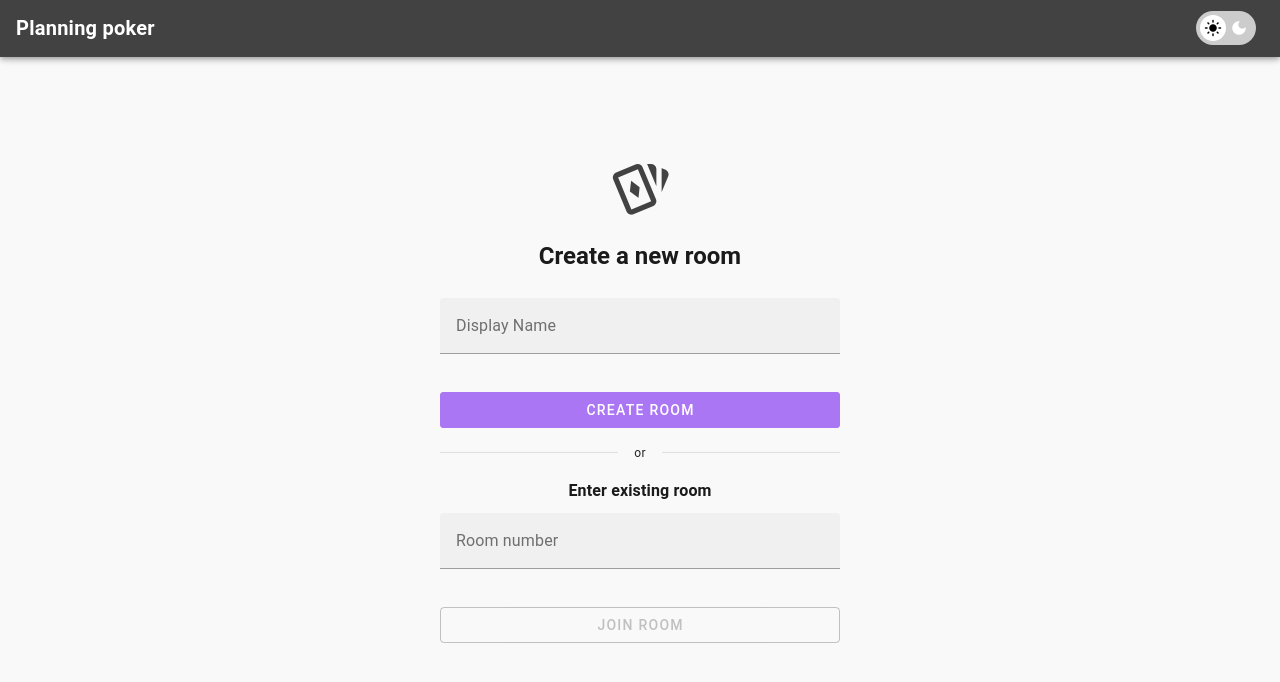
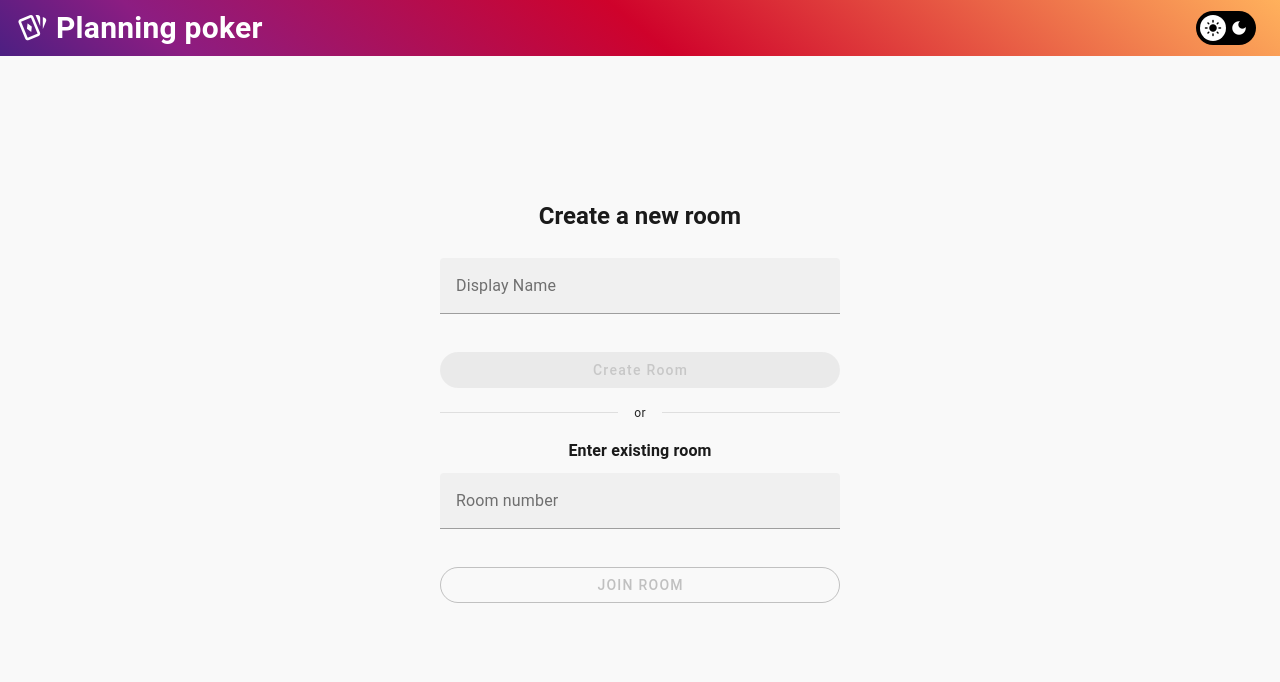
Before and after one commit to ambertaal/scrum-poker, a Vue app: page / in a window 1280 px wide. Shown: the top 682 px of the page. Built offline with nearby package versions, Linux system fonts and the light colour scheme; a small style sheet from the web is missing.

Commit message:
feat: adjusted styling

```diff
--- a/src/components/AppIcon.vue
+++ b/src/components/AppIcon.vue
@@ -1,10 +1,10 @@
 <template>
-  <v-icon class="mb-4" size="64">mdi-cards-playing-outline</v-icon>
+  <v-icon size="32">mdi-cards-playing-outline</v-icon>
 </template>
 
 <style scoped>
 .v-icon {
-  color: #424242;
+  color: #ffffff;
 }
 .dark .v-icon {
   color: #ffffff;
--- a/src/components/CreateRoomForm.vue
+++ b/src/components/CreateRoomForm.vue
@@ -40,7 +40,7 @@
 
   <v-btn
     block
-    color="deep-purple-accent-4"
+    class="primary-btn"
     :disabled="isDisabled"
     large
     @click="handleSubmit"
@@ -68,6 +68,25 @@ h2 {
   color: #ffffff;
 }
 
+.primary-btn {
+  background-image: linear-gradient(40deg, #4c1f82, #8c1d82 14%, #cf0220 50%, #ffb15c);
+  border-radius: 9999px;
+  box-shadow: 0 2px 6px #0000004d;
+  color: white;
+  font-weight: 500;
+  text-transform: none;
+}
+
+.primary-btn:hover {
+  filter: brightness(1.1);
+}
+
+.primary-btn:disabled {
+  filter: grayscale(0.5);
+  opacity: 0.6;
+  cursor: not-allowed;
+}
+
 .dark .v-btn:disabled {
   color: rgb(255, 255, 255) !important;
   background-color: #7C4DFF !important;
--- a/src/components/DarkModeToggle.vue
+++ b/src/components/DarkModeToggle.vue
@@ -32,7 +32,7 @@
   left: 0;
   right: 0;
   bottom: 0;
-  background-color: #ccc;
+  background-color: black;
   -webkit-transition: .4s;
   transition: .4s;
 }
--- a/src/components/DeleteDialog.vue
+++ b/src/components/DeleteDialog.vue
@@ -35,13 +35,12 @@
       <v-card-actions>
         <v-spacer />
         <v-btn
-          class="secondary"
-          color="deep-purple-accent-4"
+          class="secondary-btn"
           text
           variant="outlined"
           @click="handleCancel"
         >Cancel</v-btn>
-        <v-btn color="deep-purple-accent-4" variant="flat" @click="handleDelete">Delete</v-btn>
+        <v-btn class="primary-btn" variant="flat" @click="handleDelete">Delete</v-btn>
       </v-card-actions>
     </v-card>
   </v-dialog>
@@ -63,4 +62,27 @@
 .dark .v-card-text {
   color: #ffffff;
 }
+
+.primary-btn {
+  background-image: linear-gradient(40deg, #4c1f82, #8c1d82 14%, #cf0220 50%, #ffb15c);
+  border-radius: 9999px;
+  box-shadow: 0 2px 6px #0000004d;
+  color: white;
+  font-weight: 500;
+  text-transform: none;
+}
+
+.primary-btn:hover {
+  filter: brightness(1.1);
+}
+
+.primary-btn:disabled {
+  filter: grayscale(0.5);
+  opacity: 0.6;
+  cursor: not-allowed;
+}
+
+.secondary-btn {
+  border-radius: 9999px;
+}
 </style>
--- a/src/components/Header.vue
+++ b/src/components/Header.vue
@@ -4,8 +4,9 @@
 
 <template>
   <v-app-bar
-    color="grey-darken-3"
+    class="gradient-header text-white"
     density="comfortable"
+    :elevation="0"
     location="top"
     scroll-behavior="hide"
   >
@@ -15,7 +16,10 @@
         <!-- Logo / Title -->
         <v-col class="d-flex align-center">
           <router-link class="text-white text-decoration-none text-h6 font-weight-bold" to="/">
-            Planning poker
+            <div class="d-flex align-center">
+              <AppIcon class="mr-2" />
+              <h2 class="mb-0">Planning poker</h2>
+            </div>
           </router-link>
         </v-col>
 
@@ -30,14 +34,13 @@
 </template>
 
 <style scoped>
+.gradient-header {
+  background: linear-gradient(40deg,#4c1f82,#8c1d82 14%,#cf022b 50%,#ffb15c) !important;
+}
 .text-decoration-none {
   text-decoration: none;
 }
 .text-decoration-none:hover {
   text-decoration: none;
 }
-
-.v-app-bar {
-  border-bottom: 1px solid #444;
-}
 </style>
--- a/src/components/JoinRoomForm.vue
+++ b/src/components/JoinRoomForm.vue
@@ -35,7 +35,13 @@
     @keydown.enter="handleSubmit"
   />
 
-  <v-btn block :disabled="isDisabled" variant="outlined" @click="handleSubmit">
+  <v-btn
+    block
+    class="secondary-btn"
+    :disabled="isDisabled"
+    variant="outlined"
+    @click="handleSubmit"
+  >
     Join Room
   </v-btn>
 </template>
@@ -81,4 +87,8 @@ h3 {
   outline-offset: 2px;
   border-radius: 8px;
 }
+
+.secondary-btn {
+  border-radius: 9999px;
+}
 </style>
--- a/src/components/NameDialog.vue
+++ b/src/components/NameDialog.vue
@@ -48,13 +48,12 @@
       <v-card-actions>
         <v-spacer />
         <v-btn
-          class="secondary"
-          color="deep-purple-accent-4"
+          class="secondary-btn"
           text
           variant="outlined"
           @click="handleCancel"
         >Cancel</v-btn>
-        <v-btn color="deep-purple-accent-4" variant="flat" @click="handleSubmit">Submit</v-btn>
+        <v-btn class="primary-btn" variant="flat" @click="handleSubmit">Submit</v-btn>
       </v-card-actions>
     </v-card>
   </v-dialog>
@@ -76,4 +75,27 @@
 .dark .v-card-text {
   color: #ffffff;
 }
+
+.primary-btn {
+  background-image: linear-gradient(40deg, #4c1f82, #8c1d82 14%, #cf0220 50%, #ffb15c);
+  border-radius: 9999px;
+  box-shadow: 0 2px 6px #0000004d;
+  color: white;
+  font-weight: 500;
+  text-transform: none;
+}
+
+.primary-btn:hover {
+  filter: brightness(1.1);
+}
+
+.primary-btn:disabled {
+  filter: grayscale(0.5);
+  opacity: 0.6;
+  cursor: not-allowed;
+}
+
+.secondary-btn {
+  border-radius: 9999px;
+}
 </style>
--- a/src/components/ShareDialog.vue
+++ b/src/components/ShareDialog.vue
@@ -53,7 +53,7 @@
       </v-card-text>
       <v-card-actions>
         <v-spacer />
-        <v-btn color="deep-purple-accent-4" variant="flat" @click="handleShareDone">Close</v-btn>
+        <v-btn class="primary-btn" variant="flat" @click="handleShareDone">Close</v-btn>
       </v-card-actions>
     </v-card>
   </v-dialog>
@@ -75,4 +75,23 @@
 .dark .v-card-text {
   color: #ffffff;
 }
+
+.primary-btn {
+  background-image: linear-gradient(40deg, #4c1f82, #8c1d82 14%, #cf0220 50%, #ffb15c);
+  border-radius: 9999px;
+  box-shadow: 0 2px 6px #0000004d;
+  color: white;
+  font-weight: 500;
+  text-transform: none;
+}
+
+.primary-btn:hover {
+  filter: brightness(1.1);
+}
+
+.primary-btn:disabled {
+  filter: grayscale(0.5);
+  opacity: 0.6;
+  cursor: not-allowed;
+}
 </style>
--- a/src/views/Lobby.vue
+++ b/src/views/Lobby.vue
@@ -78,8 +78,6 @@
 <template>
   <Header />
   <PageLayout>
-    <AppIcon />
-
     <CreateRoomForm
       :name="username"
       @submit="createRoom"
--- a/src/views/Room.vue
+++ b/src/views/Room.vue
@@ -187,13 +187,14 @@
       <v-row class="my-4" justify="center">
         <v-col cols="auto">
           <v-btn
+            class="secondary-btn"
             :disabled="!hasEstimates"
             variant="outlined"
             @click="resetEstimates"
           >Delete estimates</v-btn>
         </v-col>
         <v-col cols="auto">
-          <v-btn color="deep-purple-accent-4" :disabled="!hasEstimates" @click="toggleRevealEstimates">
+          <v-btn class="primary-btn" :disabled="!hasEstimates" @click="toggleRevealEstimates">
             {{ revealEstimates ? 'Hide Cards' : 'Reveal Cards' }}
           </v-btn>
         </v-col>
@@ -232,6 +233,29 @@
 
 .dark p {
   color: #ffffff;
+}
+
+.primary-btn {
+  background-image: linear-gradient(40deg, #4c1f82, #8c1d82 14%, #cf0220 50%, #ffb15c);
+  border-radius: 9999px;
+  box-shadow: 0 2px 6px #0000004d;
+  color: white;
+  font-weight: 500;
+  text-transform: none;
+}
+
+.primary-btn:hover {
+  filter: brightness(1.1);
+}
+
+.primary-btn:disabled {
+  filter: grayscale(0.5);
+  opacity: 0.6;
+  cursor: not-allowed;
+}
+
+.secondary-btn {
+  border-radius: 9999px;
 }
 
 .dark .v-btn.v-btn--variant-outlined {
```
